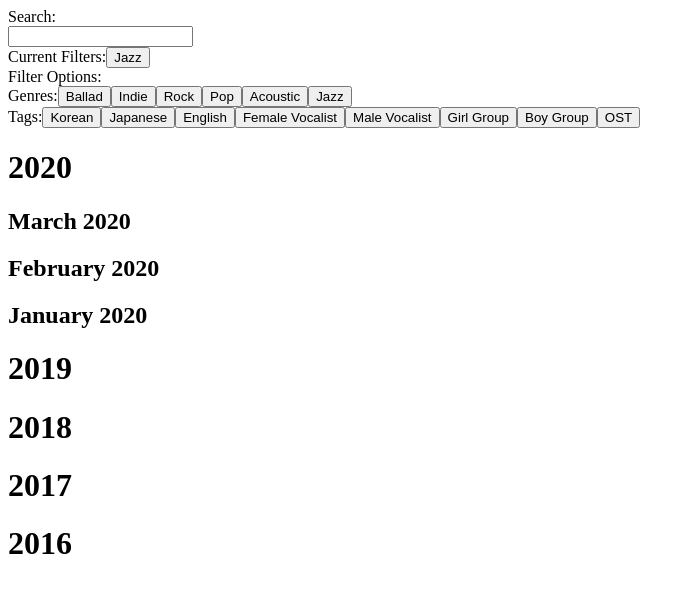
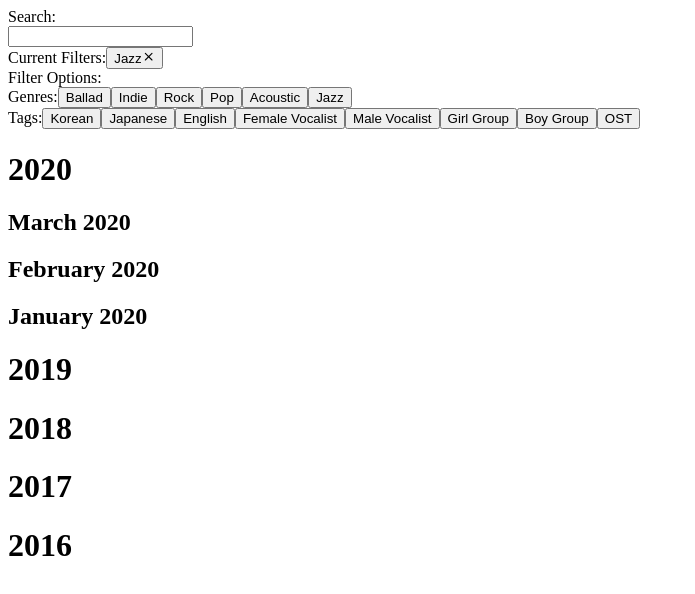
Before and after one commit to marvintran/MySongList, a React (Create React App) app: page / in a window 1280 px wide. Both pictures are taken after a click on the button "Jazz". Shown: the top 594 px of the page, without its empty margins (0-695 px from the left). Built offline with nearby package versions, Linux system fonts and the light colour scheme.

Commit message:
Added a button icon (x shape) to the currently selected filters for better understanding that clicking it will remove the filter.

```diff
--- a/src/components/CurrentFilters.js
+++ b/src/components/CurrentFilters.js
@@ -1,4 +1,5 @@
 import React from 'react';
+import { FiX } from "react-icons/fi";
 
 class CurrentFilters extends React.Component {
   genreClick(value) {
@@ -20,11 +21,11 @@ class CurrentFilters extends React.Component {
 
   render() {
     const genres = this.props.filterOptions[0].map((genre) => {
-      return <button onClick={() => this.genreClick(genre)}>{this.camelCaseToNormal(genre)}</button>
+      return <button onClick={() => this.genreClick(genre)}>{this.camelCaseToNormal(genre)}<FiX/></button>
     });
 
     const tags = this.props.filterOptions[1].map((tag) => {
-      return <button onClick={() => this.tagClick(tag)}>{this.camelCaseToNormal(tag)}</button>
+      return <button onClick={() => this.tagClick(tag)}>{this.camelCaseToNormal(tag)}<FiX/></button>
     });
 
     return (
```
